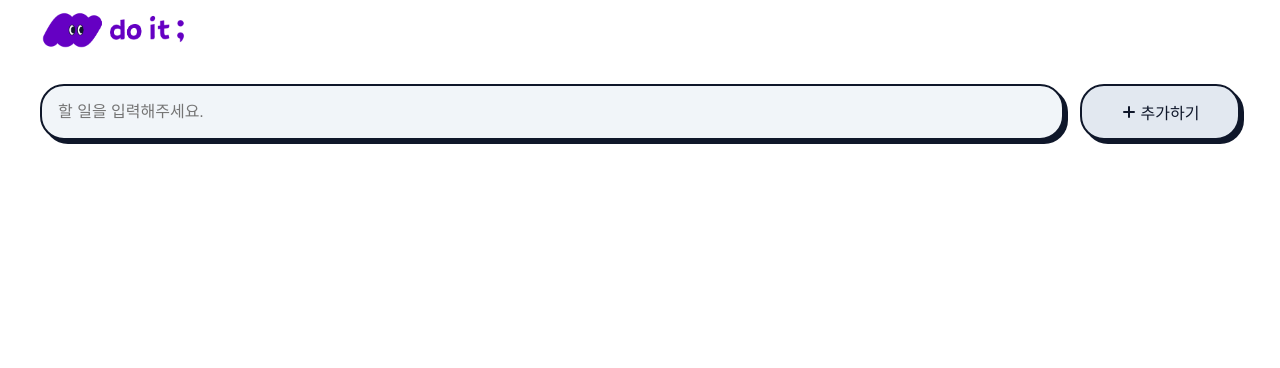
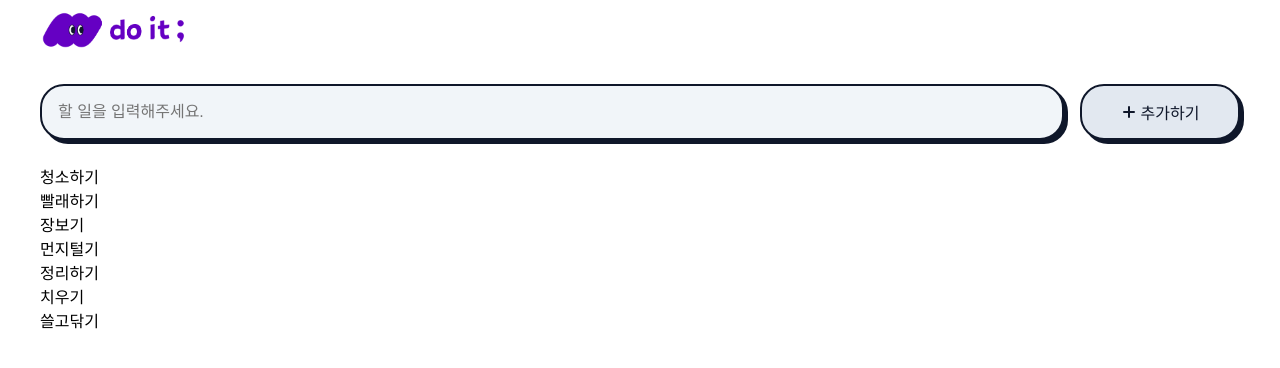
Before and after one commit to kim-ho-seon/do-it-todo, a React (Vite) app: page / in a window 1280 px wide. Shown: the top 368 px of the page. Built offline with nearby package versions, Linux system fonts and the light colour scheme.

Commit message:
feat: 목록·상세 페이지에 todos props 전달

```diff
--- a/src/App.tsx
+++ b/src/App.tsx
@@ -23,8 +23,8 @@ const [todos, setTodos] = useState([
     <div className="main-container">
 
       <Routes>
-            <Route path='/' element={<TodoListPage />} />
-            <Route path='/items/:itemId' element={<TodoDetailPage />}/>
+            <Route path='/' element={<TodoListPage todos={todos}/>} />
+            <Route path='/items/:itemId' element={<TodoDetailPage todos={todos}/>}/>
       </Routes>
 
     </div>
--- a/src/components/todo/TodoList.tsx
+++ b/src/components/todo/TodoList.tsx
@@ -0,0 +1,15 @@
+
+function TodoList({todos}){
+
+  return(
+    <div className="todo-list">
+      <ul className="check-list">
+        {todos.map((todo) => (
+          <li key={todo.id} className="todo-item">{todo.name}</li>
+        ))}
+      </ul>
+    </div>
+  );
+}
+
+export default TodoList
--- a/src/pages/TodoDetailPage.tsx
+++ b/src/pages/TodoDetailPage.tsx
@@ -1,6 +1,6 @@
 import { useParams } from "react-router-dom"
 
-function TodoDetailPage() {
+function TodoDetailPage({todos}) {
 
   const { itemId } = useParams()
 
--- a/src/pages/TodoListPage.tsx
+++ b/src/pages/TodoListPage.tsx
@@ -1,11 +1,13 @@
 import TodoForm from "../components/todo/TodoForm"
+import TodoList from "../components/todo/TodoList"
 
-function TodoListPage() {
+function TodoListPage({todos}) {
 
 
   return (
     <>
     <TodoForm />
+    <TodoList todos={todos}/>
     </>
 
   )
```
